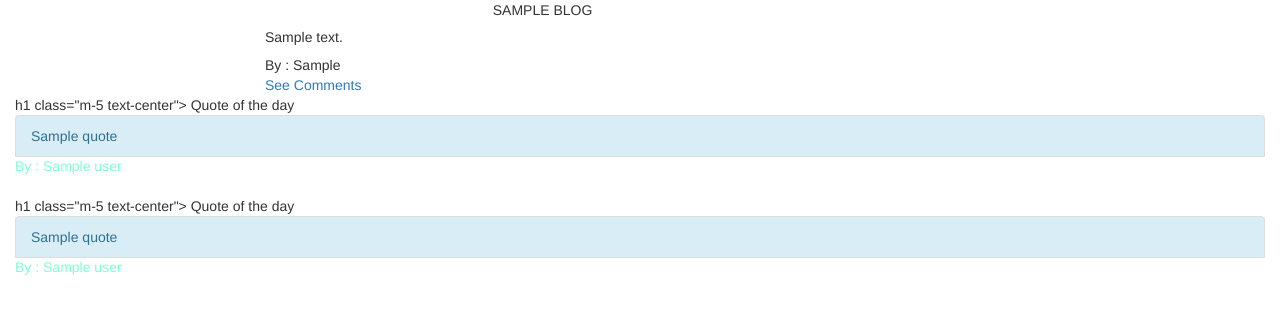
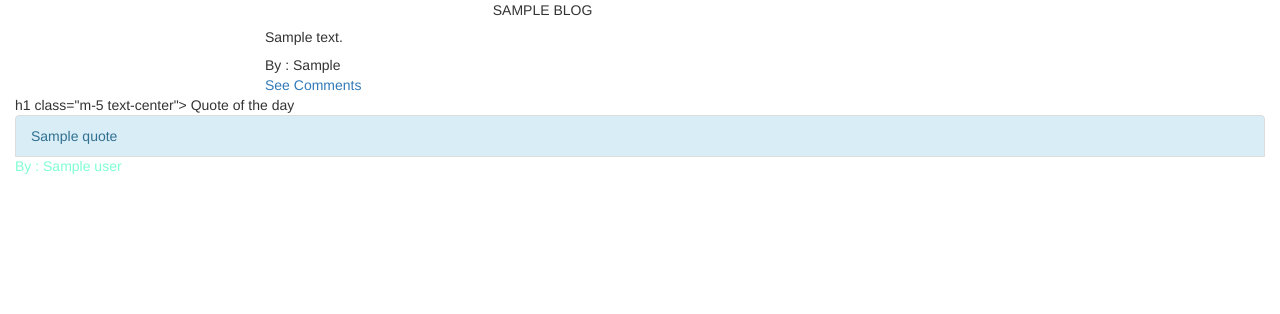
Before and after one commit to Abdihakim-Muhumed/my-blogs, a Flask app: template app/templates/index.html in a window 1280 px wide. Shown: the part 142-456 px from the top of the page. Run offline with Flask 2, Linux system fonts and the light colour scheme; the template is opened without the code that fills it: most values are stand-ins (such as "Sample title", 1, 10 or a date in 2020); data that the repository does not hold is empty; some libraries are stand-ins or nearby versions.

Commit message:
Removed display quotes from index to quote

```diff
--- a/app/main/views.py
+++ b/app/main/views.py
@@ -10,8 +10,7 @@ from .requests import get_quote
 def index():
     blogs = Blog.query.all()
     title = 'Home'
-    quotes = get_quote()
-    return render_template('index.html', title = title,blogs = blogs,quotes=quotes)
+    return render_template('index.html', title = title)
 
 @main.route('/user/<uname>')
 def profile(uname):
--- a/app/templates/index.html
+++ b/app/templates/index.html
@@ -27,16 +27,6 @@
         </div>
     </div>
 </div>
-{% for quote in quotes%}
-    <!--Display quote-->
-    <div class="container-fluid">
-        h1 class="m-5 text-center"><i class="fas fa-list"></i> Quote of the day</h1>
-        <ul class="list-group">
-            <li class="list-group-item list-group-item-info">{{quote.quote}}</li>
-            <footer class="blockquote-footer" style="color: aquamarine;">By : {{quote.author|capitalize}} </footer>
-        </ul>
-    </div>
-{% endfor%}
  <!--footer -->
  {% include 'quote.html'%}
 {% endblock%}
```
